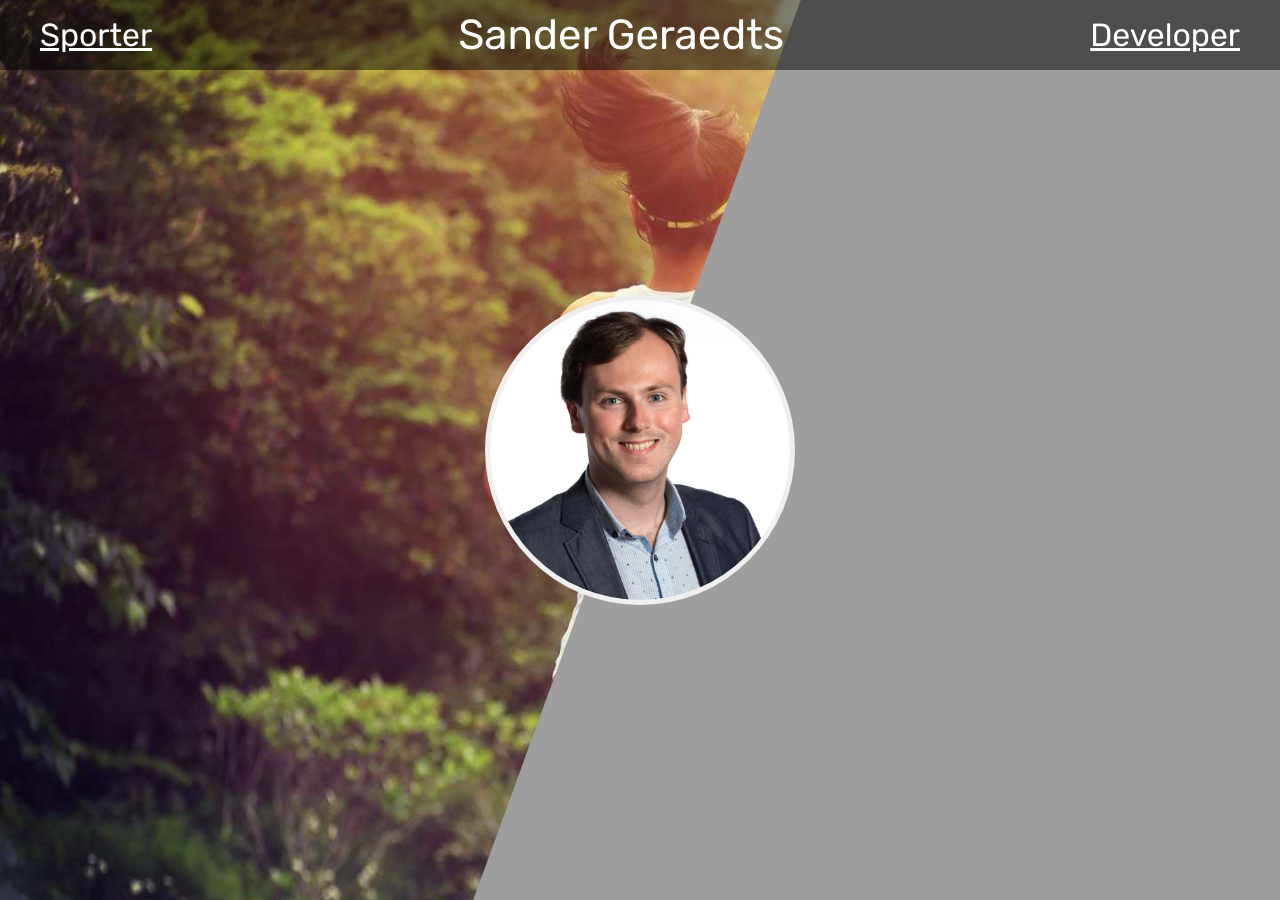
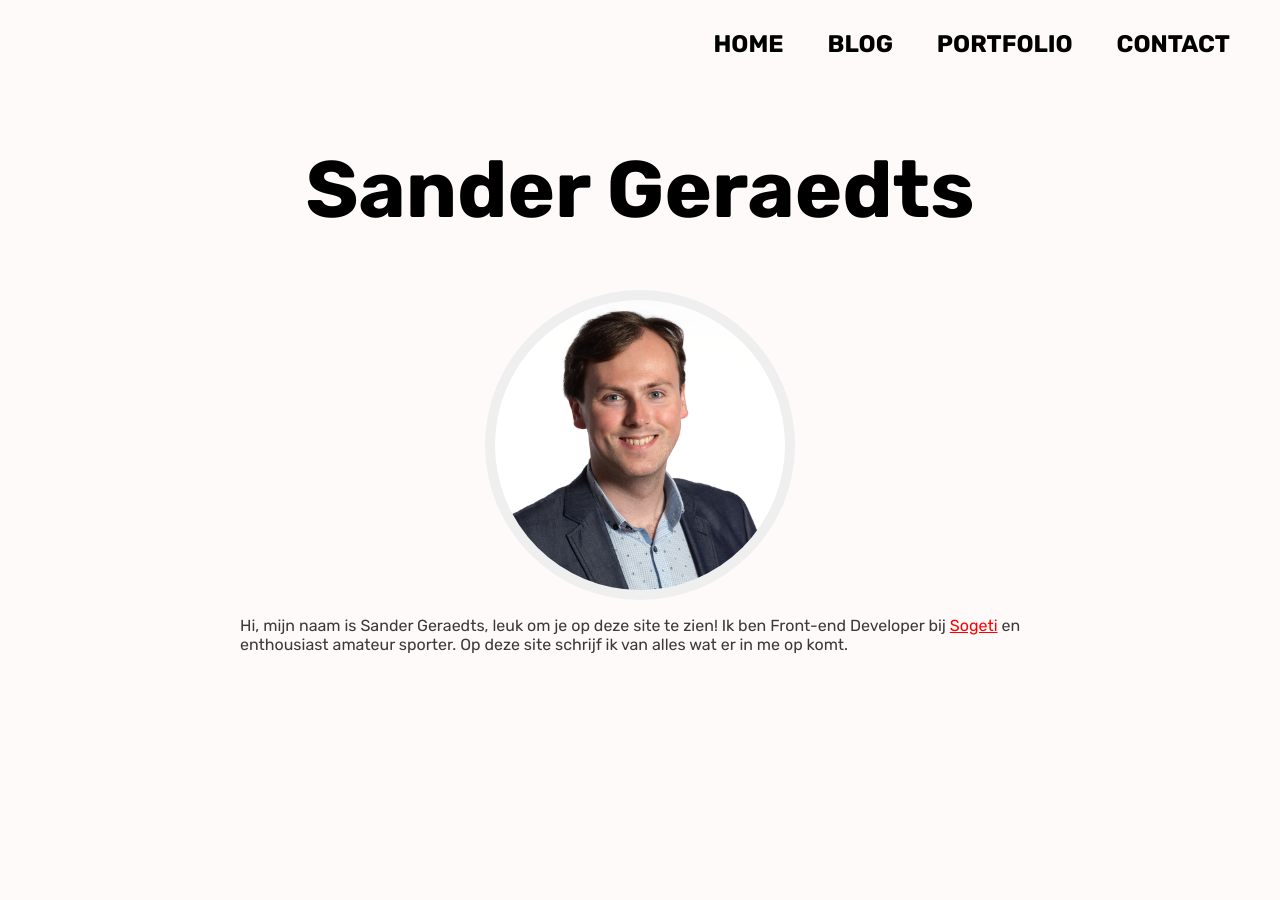
Before and after one commit to SanderGeraedts/PersonalSite, a Jekyll site: the page built from index.md, in a window 1280 px wide. Built offline with Jekyll 4.4.1, drawn with Linux system fonts in a browser that asks for light colours.

Commit message:
Got surprisingly far with the redesign

```diff
--- /dev/null
+++ b/_includes/avatar.html
@@ -0,0 +1,10 @@
+<div class="avatar">
+    <div class="flip">
+        <img class="avatar-dev"
+             src="{{site.url}}/assets/avatar-dev.jpg"
+             alt="picture of me">
+        <img class="avatar-sports"
+             src="{{site.url}}/assets/avatar-sports.jpg"
+             alt="picture of me">
+    </div>
+</div>
--- /dev/null
+++ b/_includes/navigation.html
@@ -0,0 +1,8 @@
+<nav class="main-navigation">
+    <ul>
+        <li><a href="/">Home</a></li>
+        <li><a href="/blog/">Blog</a></li>
+        <li><a href="/portfolio/">Portfolio</a></li>
+        <li><a href="/contact/">Contact</a></li>
+    </ul>
+</nav>
--- /dev/null
+++ b/_layouts/default.html
@@ -0,0 +1,12 @@
+<!DOCTYPE html>
+<html lang="nl">
+{% include head.html %}
+<body>
+{% include navigation.html %}
+<div class="container">
+    <h1>{% if page.title %}{{page.title}}{% else %}{{site.title}}{% endif %}</h1>
+    {{ content }}
+</div>
+{% include footer-links.html %}
+</body>
+</html>
--- a/_layouts/empty.html
+++ b/_layouts/empty.html
@@ -1,5 +1,5 @@
 <!DOCTYPE html>
-<html lang="en">
+<html lang="nl">
 {% include head.html %}
 <body>
 {{ content }}
--- /dev/null
+++ b/_sass/includes/_avatar.scss
@@ -0,0 +1,52 @@
+.avatar {
+  align-self: center;
+  justify-self: center;
+  z-index: 1000;
+  display: flex;
+  align-items: center;
+  justify-content: center;
+  height: 310px;
+  width: 310px;
+  border-radius: 100%;
+  background-color: #EFEFEF;
+  perspective: 1000px;
+
+  .flip {
+    position: relative;
+    width: 100%;
+    height: 100%;
+    max-height: 290px;
+    max-width: 290px;
+    transition: transform 0.3s ease-out;
+    perspective: 1000px;
+    transform-style: preserve-3d;
+    border-radius: 100%;
+  }
+
+  &:hover {
+    .flip {
+      transform: rotateY(180deg);
+    }
+  }
+
+  .avatar-dev, .avatar-sports {
+    border-radius: 100%;
+    position: absolute;
+    display: block;
+    top: 0;
+    left: 0;
+    width: 100%;
+    height: 100%;
+    backface-visibility: hidden;
+    transition: transform 0.3s ease-out;
+  }
+
+  .avatar-dev {
+    z-index: 2;
+  }
+
+  .avatar-sports {
+    z-index: -1;
+    transform: rotateY(180deg);
+  }
+}
--- a/_sass/includes/_nav.scss
+++ b/_sass/includes/_nav.scss
@@ -0,0 +1,33 @@
+.main-navigation {
+  display: flex;
+  flex-direction: row-reverse;
+
+  ul {
+    margin: 30px;
+
+    li {
+      display: inline-block;
+
+      a {
+        text-transform: uppercase;
+        color: black;
+        font-weight: 700;
+        text-decoration: none;
+        transition: all 0.1s ease-in-out;
+        font-size: 24px;
+        margin-right: 40px;
+      }
+
+      a:hover {
+        color: $color-link;
+        box-shadow: 0 2px 0 0 $color-link;
+      }
+    }
+
+    li:last-child{
+      a {
+        margin-right: 20px;
+      }
+    }
+  }
+}
--- a/_sass/pages/_home.scss
+++ b/_sass/pages/_home.scss
@@ -4,60 +4,6 @@
   position: relative;
   display: flex;
   justify-content: center;
-
-  .avatar {
-    align-self: center;
-    justify-self: center;
-    z-index: 1000;
-    display: flex;
-    align-items: center;
-    justify-content: center;
-    height: 310px;
-    width: 310px;
-    border-radius: 100%;
-    background-color: #EFEFEF;
-    perspective: 1000px;
-
-    .flip {
-      position: relative;
-      width: 100%;
-      height: 100%;
-      max-height: 300px;
-      max-width: 300px;
-      transition: transform 0.3s ease-out;
-      perspective: 1000px;
-      transform-style: preserve-3d;
-      border-radius: 100%;
-    }
-
-    &.hover {
-      .flip {
-        transform: rotateY(180deg);
-      }
-    }
-
-    .avatar-dev, .avatar-sports {
-      border-radius: 100%;
-      position: absolute;
-      display: block;
-      top: 0;
-      left: 0;
-      width: 100%;
-      height: 100%;
-      backface-visibility: hidden;
-      transition: transform 0.3s ease-out;
-    }
-
-    .avatar-dev {
-      z-index: -1;
-      transform: rotateY(180deg);
-    }
-
-    .avatar-sports {
-      z-index: 2;
-    }
-  }
-
 
   .sport {
     background-image: url("/assets/running.jpeg");
--- a/_sass/variables/_colors.scss
+++ b/_sass/variables/_colors.scss
@@ -1 +1,5 @@
-$color-main: red;
+$color-link: #f00;
+$color-background: #FFFAFA;
+
+$color-font-main: #3A3A3A;
+$color-font-heading: #000;
--- a/css/style.scss
+++ b/css/style.scss
@@ -1,24 +1,56 @@
 ---
 ---
 
+/********************************
+ *  Variables
+ *******************************/
 @import "variables/fonts";
 @import "variables/colors";
-@import "includes/nav";
 
+/********************************
+ *  Defaults
+ *******************************/
 html {
   margin: 0;
   padding: 0;
+  background-color: $color-background;
 }
 
 body {
   margin: 0;
   padding: 0;
   font-family: $font-main;
+  color: $color-font-main;
 }
 
 h1, h2, h3, h4, h5, h6 {
   font-family: $font-heading;
   font-weight: 700;
+  color: $color-font-heading;
 }
 
+h1 {
+  width: 100%;
+  font-size: 80px;
+  text-align: center;
+}
+
+a {
+  color: $color-link;
+}
+
+.container {
+  margin: 0 auto;
+  max-width: 800px;
+}
+
+/********************************
+ *  Includes
+ *******************************/
+@import "includes/nav";
+@import "includes/avatar";
+
+/********************************
+ *  Pages
+ *******************************/
 @import "pages/home";
--- a/index.html
+++ /dev/null
@@ -1,32 +0,0 @@
----
-permalink: /
-layout: empty
----
-<div class="home">
-    <nav class="navigation">
-        <div class="container">
-            <a href="/sport" class="nav-sport">Sporter</a>
-            <a href="/" class="nav-logo">Sander Geraedts</a>
-            <a href="/dev" class="nav-dev">Developer</a>
-        </div>
-    </nav>
-    <div class="sport-hover-area"
-         onmouseover="toggleAvatarHover()"
-         onmouseout="toggleAvatarHover()"></div>
-    <div class="sport"></div>
-    <div id="avatar-spinner" class="avatar hover">
-        <div class="flip">
-            <img class="avatar-dev"
-                 src="{{site.url}}/assets/avatar-dev.jpg"
-                 alt="picture of me">
-            <img class="avatar-sports"
-                 src="{{site.url}}/assets/avatar-sports.jpg"
-                 alt="picture of me">
-        </div>
-    </div>
-    <div class="dev">
-        <div class="inner">
-            <div class="img"></div>
-        </div>
-    </div>
-</div>
--- /dev/null
+++ b/index.md
@@ -0,0 +1,6 @@
+---
+permalink: /
+layout: default
+---
+{% include avatar.html %}
+Hi, mijn naam is Sander Geraedts, leuk om je op deze site te zien! Ik ben Front-end Developer bij [Sogeti](https://www.sogeti.nl/) en enthousiast amateur sporter. Op deze site schrijf ik van alles wat er in me op komt.
```
Also changed, not shown: 404.html (+1 -7 lines), about.md (renamed from about.markdown, +1 -1 lines).
